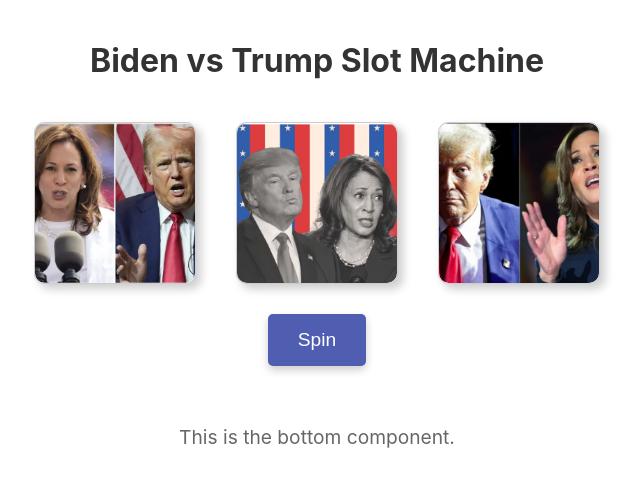
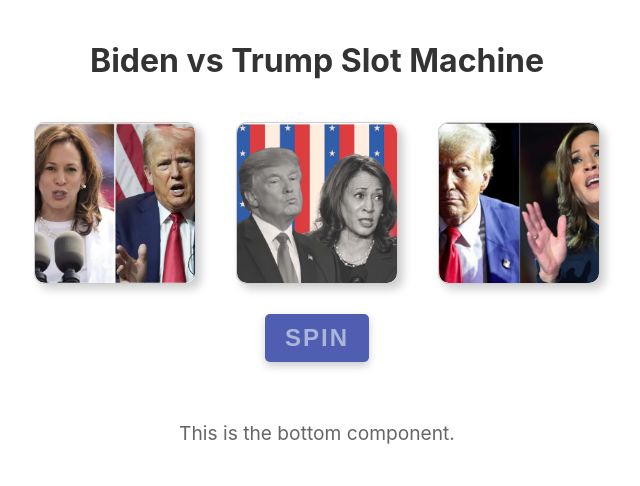
Before and after one commit to kirtimanmishra/spin-wheel, a React (Create React App) app in the folder frontend/: page / in a window 1280 px wide. Shown: the top 486 px of the page, without its empty margins (323-963 px from the left). Built offline with nearby package versions, Linux system fonts and the light colour scheme.

Commit message:
adding spin

```diff
--- a/frontend/src/components/Bottom.module.css
+++ b/frontend/src/components/Bottom.module.css
@@ -5,4 +5,5 @@
     text-align: center; /* Center the text */
     font-size: 1.2rem; /* Adjust font size */
     color: #666; /* Change text color */
+    /* border-top: 2px solid #ccc; */
   }
--- a/frontend/src/components/SpinWheel.js
+++ b/frontend/src/components/SpinWheel.js
@@ -57,9 +57,15 @@ const SpinWheel = () => {
         </div>
       )}
 
-      <button className={styles.spinButton} onClick={spin} disabled={spinning}>
-        {spinning ? "Spinning..." : "Spin"}
-      </button>
+      {!spinning && (
+        <button
+          className={styles.spinButton}
+          onClick={spin}
+          disabled={spinning}
+        >
+          <span className={styles.spinText}>Spin</span>
+        </button>
+      )}
 
       {winner && <h2>Winner: {winner}</h2>}
     </div>
--- a/frontend/src/components/SpinWheel.module.css
+++ b/frontend/src/components/SpinWheel.module.css
@@ -12,7 +12,7 @@
   background-color: #4f5eb1; /* Green background */
   border: none; /* Remove border */
   color: white; /* White text color */
-  padding: 15px 30px; /* Padding for the button */
+  padding: 10px 20px;
   text-align: center; /* Center text */
   text-decoration: none; /* Remove underline from text */
   display: inline-block; /* Display as inline-block */
@@ -54,3 +54,15 @@
     transform: rotate(360deg);
   }
 }
+
+.spinText {
+  font-size: 24px;
+  font-weight: bold;
+  color: #ecf2f596;
+  text-transform: uppercase;
+  letter-spacing: 2px;
+}
+
+.spin-text:hover {
+  color: #45a049;
+}
```
